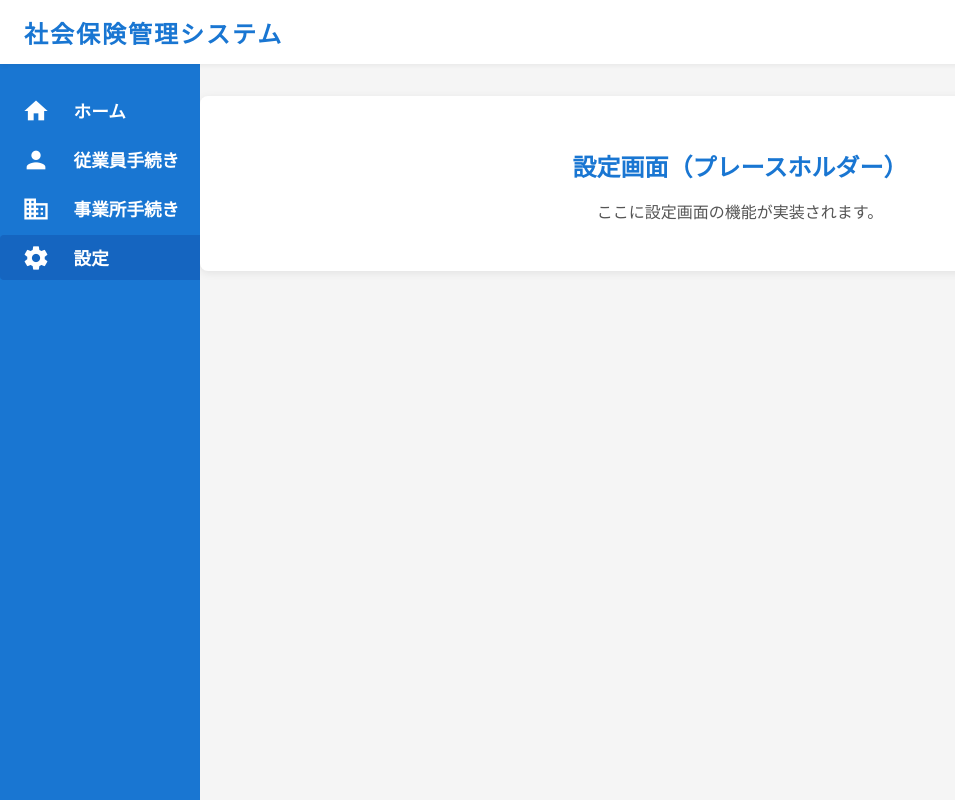
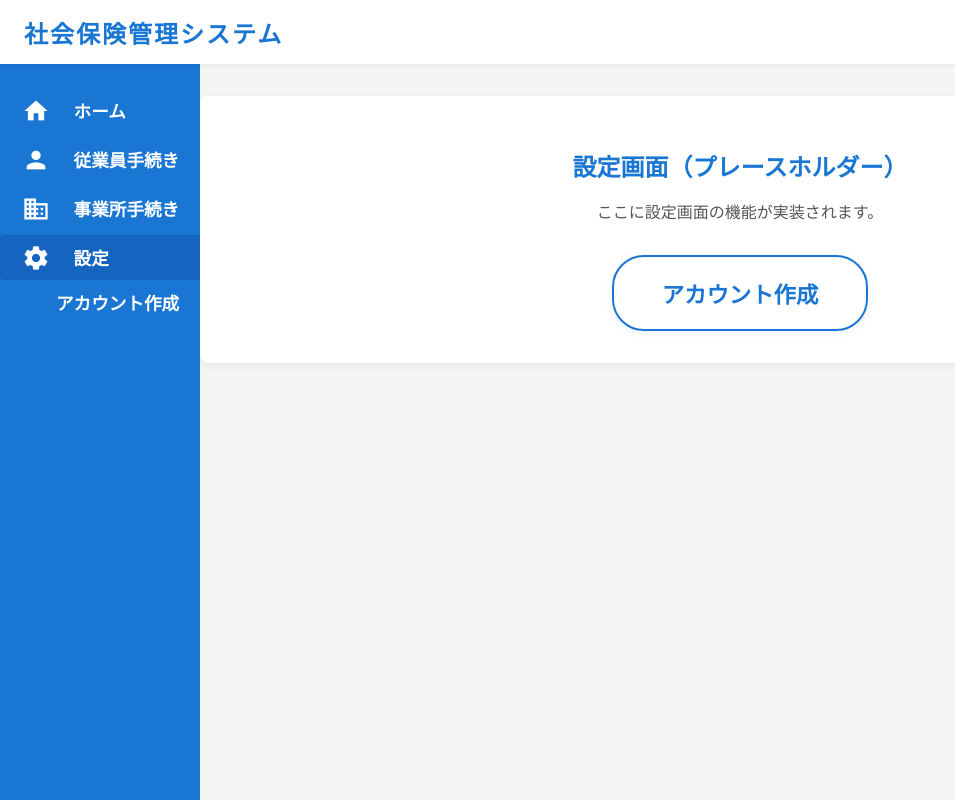
Before and after one commit to TowaSadamori/shakaihoken, an Angular app: page /settings in a window 1280 px wide. Shown: the whole page, without its empty margins (0-955 px from the left). Built offline with nearby package versions, Linux system fonts and the light colour scheme.

Commit message:
サイドバー等にアカウント作成ボタン設置

```diff
--- a/src/app/app.routes.ts
+++ b/src/app/app.routes.ts
@@ -4,6 +4,7 @@ import { HomeComponent } from './home/home.component';
 import { EmployeeProceduresPlaceholderComponent } from './employee-procedures-placeholder/employee-procedures-placeholder.component';
 import { EmployerProceduresPlaceholderComponent } from './employer-procedures-placeholder/employer-procedures-placeholder.component';
 import { SettingsPlaceholderComponent } from './settings-placeholder/settings-placeholder.component';
+import { CreateAccountComponent } from './create-account/create-account.component';
 
 export const routes: Routes = [
   {
@@ -14,6 +15,7 @@ export const routes: Routes = [
       { path: 'employee-procedures', component: EmployeeProceduresPlaceholderComponent },
       { path: 'employer-procedures', component: EmployerProceduresPlaceholderComponent },
       { path: 'settings', component: SettingsPlaceholderComponent },
+      { path: 'create-account', component: CreateAccountComponent },
     ],
   },
 ];
--- /dev/null
+++ b/src/app/create-account/create-account.component.ts
@@ -0,0 +1,29 @@
+import { Component } from '@angular/core';
+import { CommonModule } from '@angular/common';
+import { RouterModule } from '@angular/router';
+
+@Component({
+  selector: 'app-create-account',
+  standalone: true,
+  imports: [CommonModule, RouterModule],
+  template: `
+    <div class="create-account-container">
+      <h2>アカウント作成ページ</h2>
+      <button routerLink="/settings">設定に戻る</button>
+    </div>
+  `,
+  styles: [
+    `
+      .create-account-container {
+        padding: 32px;
+        text-align: center;
+      }
+      button {
+        margin-top: 24px;
+        padding: 8px 24px;
+        font-size: 16px;
+      }
+    `,
+  ],
+})
+export class CreateAccountComponent {}
--- a/src/app/settings-placeholder/settings-placeholder.component.html
+++ b/src/app/settings-placeholder/settings-placeholder.component.html
@@ -1,4 +1,7 @@
 <div class="placeholder">
   <h2>設定画面（プレースホルダー）</h2>
   <p>ここに設定画面の機能が実装されます。</p>
+  <button type="button" routerLink="/create-account" class="main-create-account-btn">
+    アカウント作成
+  </button>
 </div>
--- a/src/app/settings-placeholder/settings-placeholder.component.scss
+++ b/src/app/settings-placeholder/settings-placeholder.component.scss
@@ -15,3 +15,27 @@
 .placeholder p {
   color: #555;
 }
+
+.main-create-account-btn {
+  display: block;
+  margin: 32px auto 0 auto;
+  padding: 20px 48px;
+  font-size: 1.4rem;
+  font-weight: bold;
+  color: #1976d2;
+  background: #fff;
+  border: 2px solid #1976d2;
+  border-radius: 32px;
+  box-shadow: 0 2px 8px rgba(25, 118, 210, 0.08);
+  cursor: pointer;
+  transition:
+    background 0.2s,
+    box-shadow 0.2s,
+    color 0.2s;
+
+  &:hover {
+    background: #e3f0fc;
+    color: #1565c0;
+    box-shadow: 0 4px 16px rgba(25, 118, 210, 0.16);
+  }
+}
--- a/src/app/settings-placeholder/settings-placeholder.component.ts
+++ b/src/app/settings-placeholder/settings-placeholder.component.ts
@@ -1,9 +1,10 @@
 import { Component } from '@angular/core';
+import { RouterModule } from '@angular/router';
 
 @Component({
   selector: 'app-settings-placeholder',
   standalone: true,
-  imports: [],
+  imports: [RouterModule],
   templateUrl: './settings-placeholder.component.html',
   styleUrl: './settings-placeholder.component.scss',
 })
--- a/src/app/sidebar/sidebar.component.html
+++ b/src/app/sidebar/sidebar.component.html
@@ -11,6 +11,11 @@
           <mat-icon>{{ item.icon }}</mat-icon>
           <span class="sidebar-label" *ngIf="isLabelVisible">{{ item.label }}</span>
         </a>
+        <ng-container *ngIf="item.label === '設定' && !isMini">
+          <button class="create-account-btn" (click)="goToCreateAccount()">
+            <span class="sidebar-label align-with-settings">アカウント作成</span>
+          </button>
+        </ng-container>
       </li>
     </ul>
   </div>
--- a/src/app/sidebar/sidebar.component.scss
+++ b/src/app/sidebar/sidebar.component.scss
@@ -196,3 +196,27 @@
 .sidebar .mat-icon.menu-icon {
   display: none !important;
 }
+
+.create-account-btn {
+  width: 100%;
+  display: flex;
+  align-items: center;
+  justify-content: flex-start;
+  padding: 10px 16px;
+  border: none;
+  background: transparent;
+  color: #fff;
+  font-size: 1.1rem;
+  font-weight: bold;
+  cursor: pointer;
+  transition: background 0.2s;
+  outline: none;
+
+  &:hover {
+    background: #1565c0;
+  }
+}
+
+.align-with-settings {
+  margin-left: 40px;
+}
--- a/src/app/sidebar/sidebar.component.ts
+++ b/src/app/sidebar/sidebar.component.ts
@@ -58,4 +58,8 @@ export class SidebarComponent implements OnChanges {
   onToggleMini() {
     this.toggleMini.emit();
   }
+
+  goToCreateAccount() {
+    window.location.href = '/create-account';
+  }
 }
```
